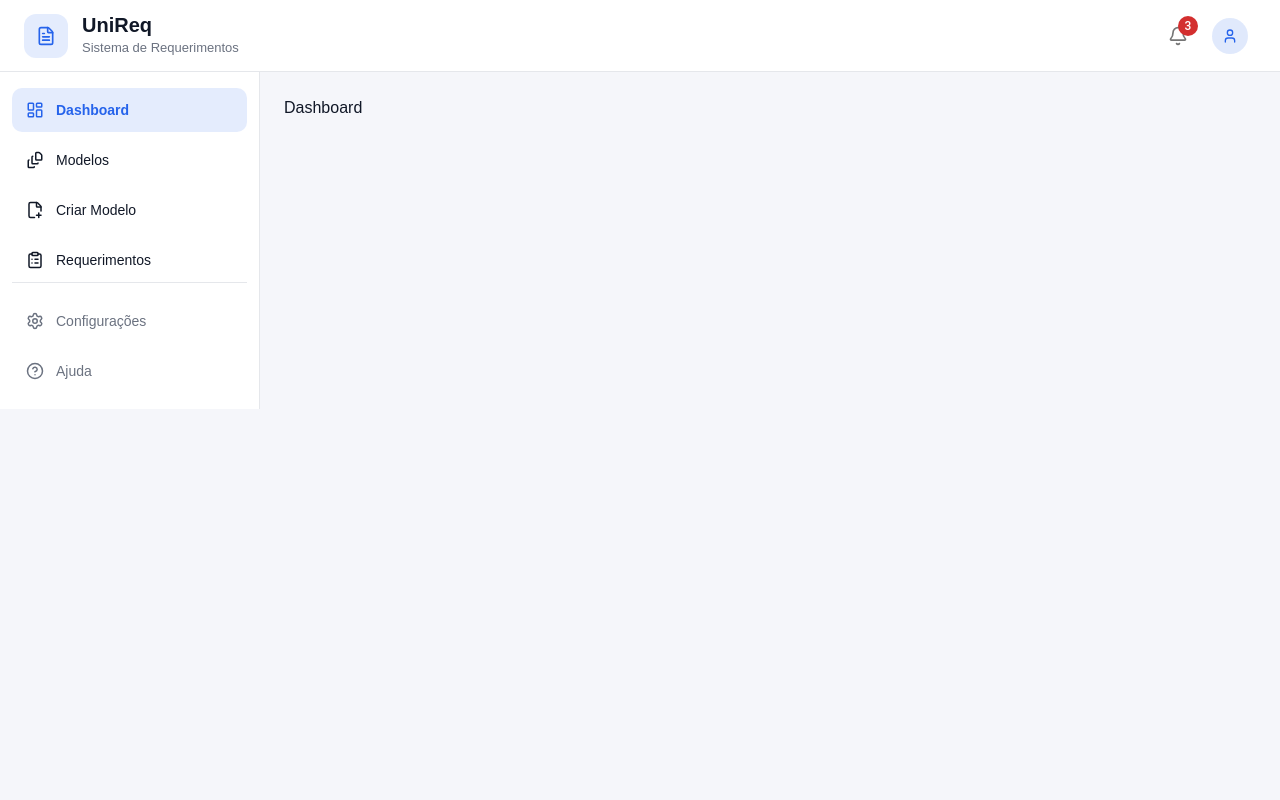
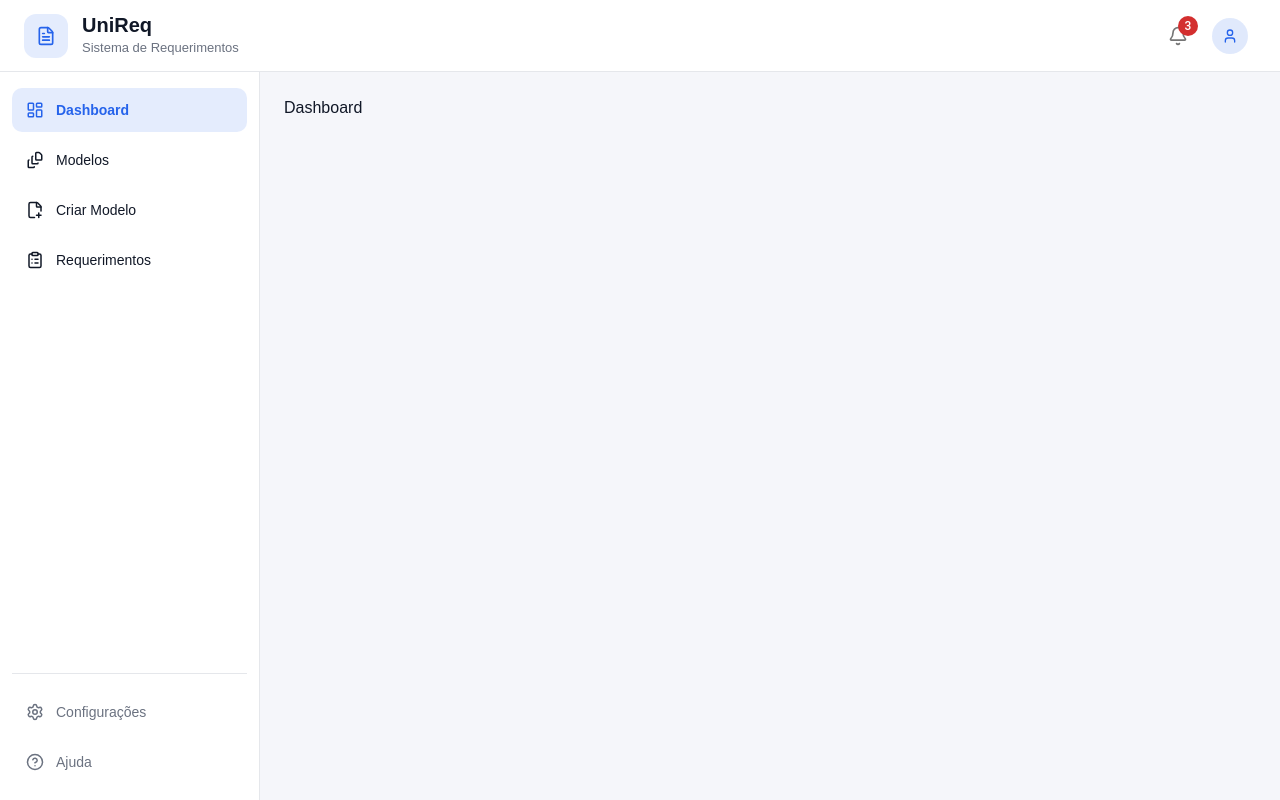
Before and after one commit to Rhuan000/femass-sistema-requerimento-frontend, a React (Vite) app in the folder requerimento-frontend/: page / in a window 1280 px wide. Built offline with nearby package versions, Linux system fonts and the light colour scheme.

Commit message:
Fix: O sidebar agora utiliza o espaço vertical completo

```diff
--- a/requerimento-frontend/src/app/app-layout.scss
+++ b/requerimento-frontend/src/app/app-layout.scss
@@ -9,17 +9,20 @@
 .app-layout__body {
   display: flex;
   flex: 1;
+  align-items: stretch;
   min-height: calc(100vh - 72px);
 }
 
 .app-layout__content {
   flex: 1;
+  min-width: 0;
   padding: 24px;
   background: #f5f6fa;
 }
 
 .app-layout__content {
   flex: 1;
+  min-width: 0;
   padding: 24px;
   background: $color-bg;
   overflow-y: auto;
--- a/requerimento-frontend/src/components/sidebar-component/sidebar-style.scss
+++ b/requerimento-frontend/src/components/sidebar-component/sidebar-style.scss
@@ -2,11 +2,15 @@
 @use "../../shared/styles/mixins" as *;
 
 .app-sidebar {
+  display: flex;
+  flex-direction: column;
+  align-self: stretch;
   width: 260px;
   min-width: 260px;
-  height: 100%;
+  min-height: calc(100vh - 72px);
   border-right: 1px solid $color-border;
   background: $color-surface;
+  box-sizing: border-box;
 
   @media (max-width: 1023px) {
     display: none;
@@ -15,8 +19,9 @@
 
 .app-sidebar__content {
   display: flex;
+  flex: 1;
   flex-direction: column;
-  height: 100%;
+  min-height: 100%;
   padding: 16px 12px;
 }
 
```
